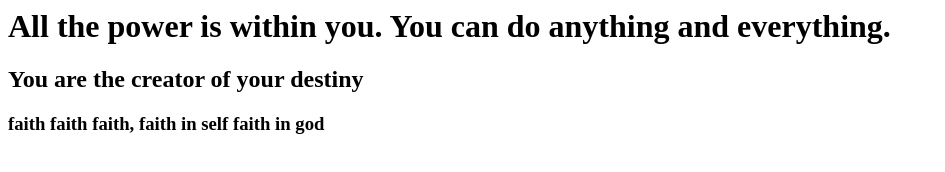
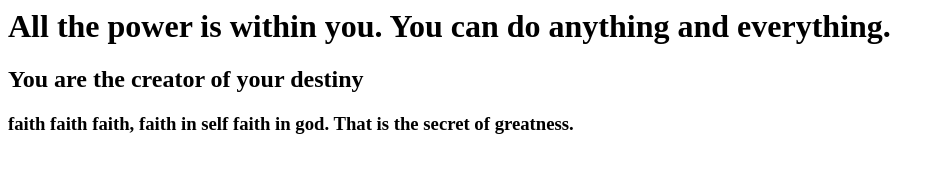
Before and after one commit to Manasa1626/Firstgitrepo, a plain HTML site: page index.html in a window 1280 px wide. Shown: the whole page, without its empty margins (0-945 px from the left). Drawn offline with Linux system fonts and the light colour scheme.

Commit message:
Update index.html
edited the quote3

```diff
--- a/index.html
+++ b/index.html
@@ -2,6 +2,6 @@
 <body>
 <h1>All the power is within you. You can do anything and everything. </h1>
 <h2>You are the creator of your destiny </h2>
-<h3>faith faith faith, faith in self faith in god</h3>
+<h3>faith faith faith, faith in self faith in god. That is the secret of greatness. </h3>
 </body>
 </html>
```
